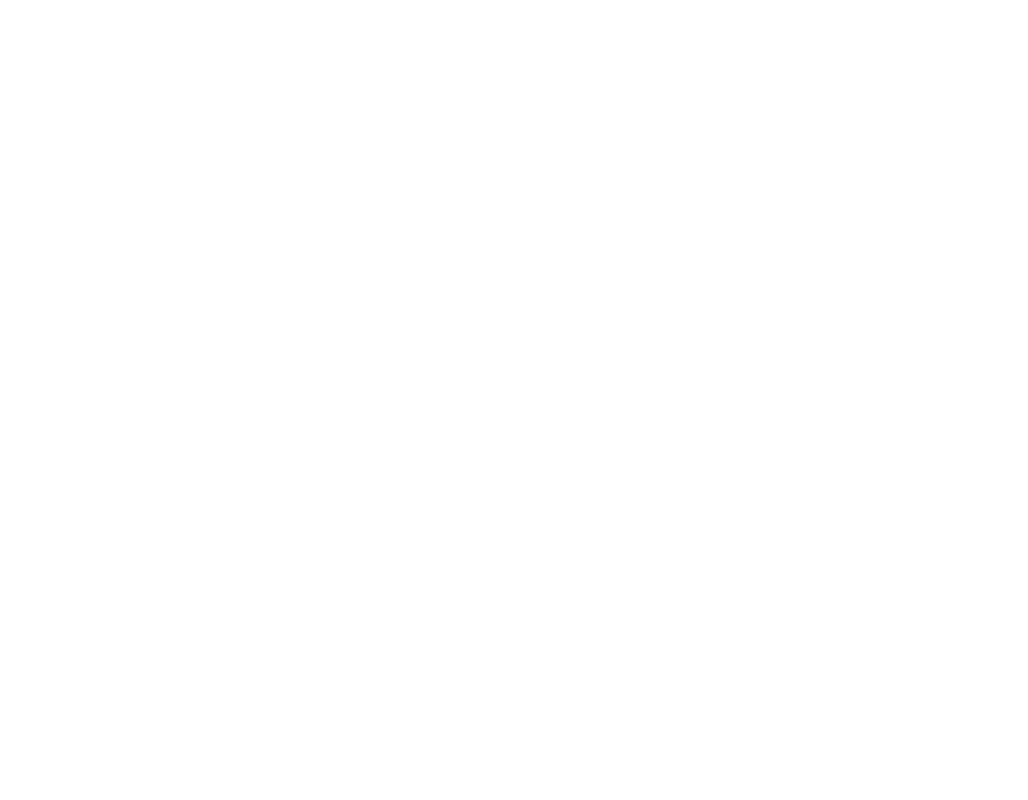
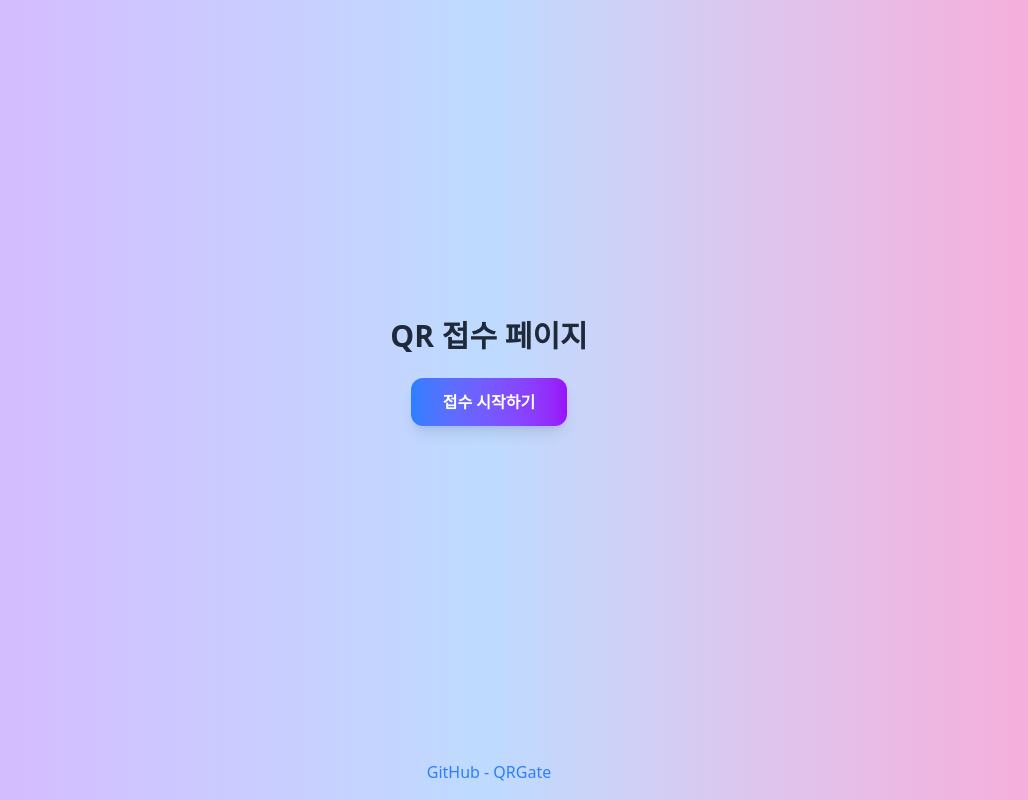
Before and after one commit to mathbook3948/QRGate_Exmaple, a React (Vite) app: page / in a window 1280 px wide. Before the commit this address had no page. Shown: the whole page, without its empty margins (151-1179 px from the left). Built offline with nearby package versions, Linux system fonts and the light colour scheme.

Commit message:
경로 수정

```diff
--- a/src/App.tsx
+++ b/src/App.tsx
@@ -8,7 +8,7 @@
     <div id="app">
       <BrowserRouter>
         <Routes>
-          <Route path="/QR" element={<QR />} />
+          <Route path="/" element={<QR />} />
             <Route path="/login" element={<Login />}/>
         </Routes>
       </BrowserRouter>
--- a/src/pages/Login/Login.tsx
+++ b/src/pages/Login/Login.tsx
@@ -9,7 +9,7 @@
 
 const main_url = "qrgate.xyz"
 const client_url = "qrgate.pages.dev"
-const BASE_URL = "http://"+main_url+":8000/api";
+const BASE_URL = "http://"+main_url+"/api";
 // @ts-ignore
 const CURRENT_URL = client_url
 
--- a/src/pages/QR/QR.tsx
+++ b/src/pages/QR/QR.tsx
@@ -4,10 +4,10 @@
 import QRCode from "qrcode";
 import WebsocketManager from "../../utils/WebsocketManager.ts";
 
-const main_url = "qrgate.xyz"
-const client_url = "qrgate.pages.dev"
-const BASE_URL = "http://"+main_url+":8000/api";
-const CURRENT_URL = client_url
+const main_url = "qrgate.xyz";
+const client_url = "qrgate.pages.dev";
+const BASE_URL = "http://" + main_url + "/api";
+const CURRENT_URL = client_url;
 
 const QR: React.FC = () => {
     const [isClicked, setIsClicked] = useState(false);
@@ -51,7 +51,7 @@
 
             wsManager.connect();
             wsManager.onMessage((message) => {
-                console.log(message)
+                console.log(message);
                 if (message === "success") {
                     alert("로그인 완료");
                     wsManager.disconnect();
@@ -78,13 +78,21 @@
     };
 
     return (
-        <div className="min-h-screen flex justify-center items-center bg-gradient-to-r from-purple-300 via-blue-200 to-pink-300">
+        <div className="min-h-screen flex flex-col bg-gradient-to-r from-purple-300 via-blue-200 to-pink-300">
+            {/* 메인 콘텐츠 영역 */}
+            <div className="flex-grow flex justify-center items-center">
                 {isClicked ? (
                     <div className="flex flex-col justify-center items-center min-h-[80vh]">
-                    <h1 className="text-3xl font-bold text-gray-800 mb-6">QR 스캔 후 로그인을 완료 해주세요</h1>
+                        <h1 className="text-3xl font-bold text-gray-800 mb-6">
+                            QR 스캔 후 로그인을 완료 해주세요
+                        </h1>
                         {qrCodeBase64 ? (
                             <>
-                            <img src={qrCodeBase64} alt="QR Code" className="w-64 h-64 object-contain border-4 border-gray-300 rounded-lg shadow-md"/>
+                                <img
+                                    src={qrCodeBase64}
+                                    alt="QR Code"
+                                    className="w-64 h-64 object-contain border-4 border-gray-300 rounded-lg shadow-md"
+                                />
                                 <div className="w-16 h-16 mt-5 mb-5 border-4 border-blue-500 border-t-transparent rounded-full animate-spin"></div>
                                 <p>로그인 완료 대기 중입니다...</p>
                                 <p className="text-red-500 mt-4">남은 시간: {formatTime(timer)}</p>
@@ -98,7 +106,9 @@
                     </div>
                 ) : (
                     <div className="flex flex-col justify-center items-center min-h-[80vh]">
-                    <h1 className="text-3xl font-bold text-gray-800 mb-6">QR 접수 페이지</h1>
+                        <h1 className="text-3xl font-bold text-gray-800 mb-6">
+                            QR 접수 페이지
+                        </h1>
                         <button
                             className="bg-gradient-to-r from-blue-500 to-purple-600 hover:from-blue-600 hover:to-purple-700 text-white font-bold py-3 px-8 rounded-xl shadow-lg hover:shadow-2xl transition-all transform hover:scale-105 cursor-pointer"
                             onClick={() => setIsClicked(true)}
@@ -108,6 +118,19 @@
                     </div>
                 )}
             </div>
+
+            {/* GitHub 링크 영역 */}
+            <footer className="p-4 text-center">
+                <a
+                    href="https://github.com/your_username/QRGate" // 본인의 저장소 URL로 변경하세요.
+                    target="_blank"
+                    rel="noopener noreferrer"
+                    className="text-blue-500 hover:underline"
+                >
+                    GitHub - QRGate
+                </a>
+            </footer>
+        </div>
     );
 };
 
```
Lines whose indentation alone changed are shown as unchanged.
